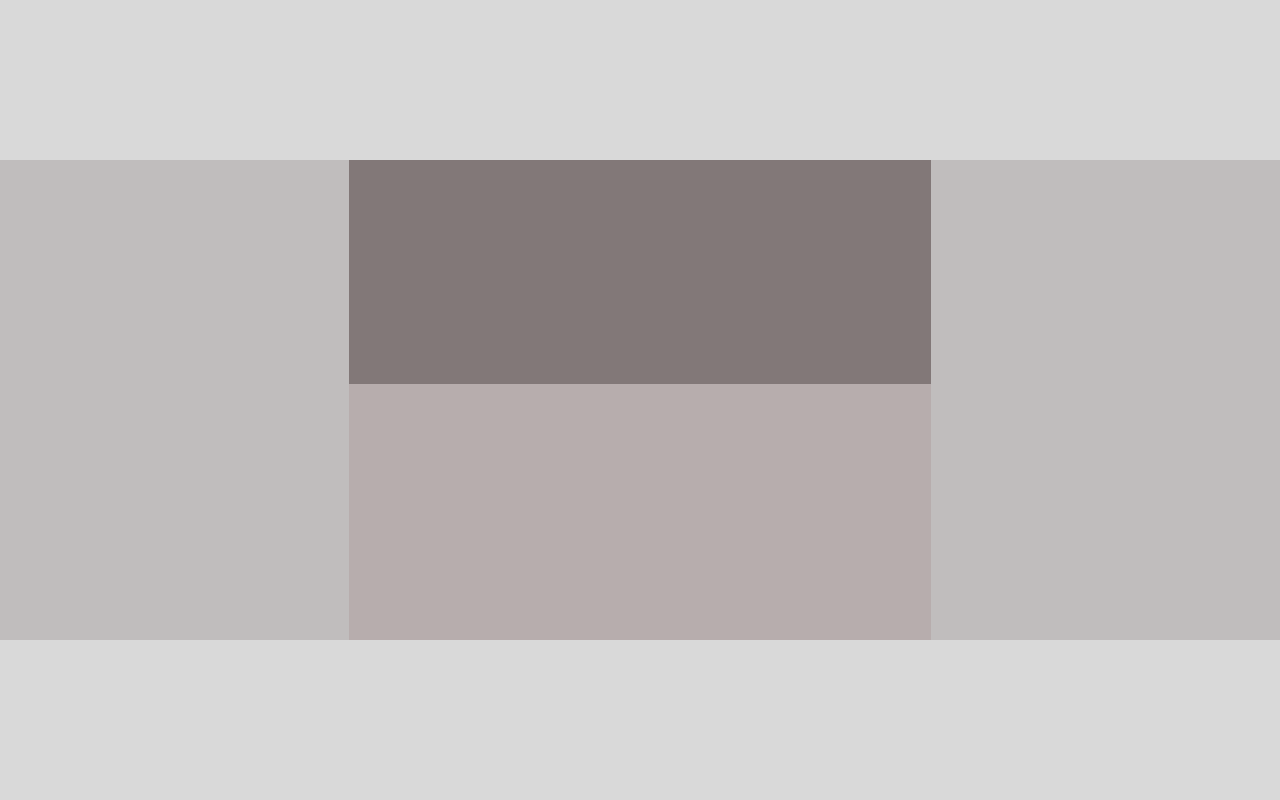
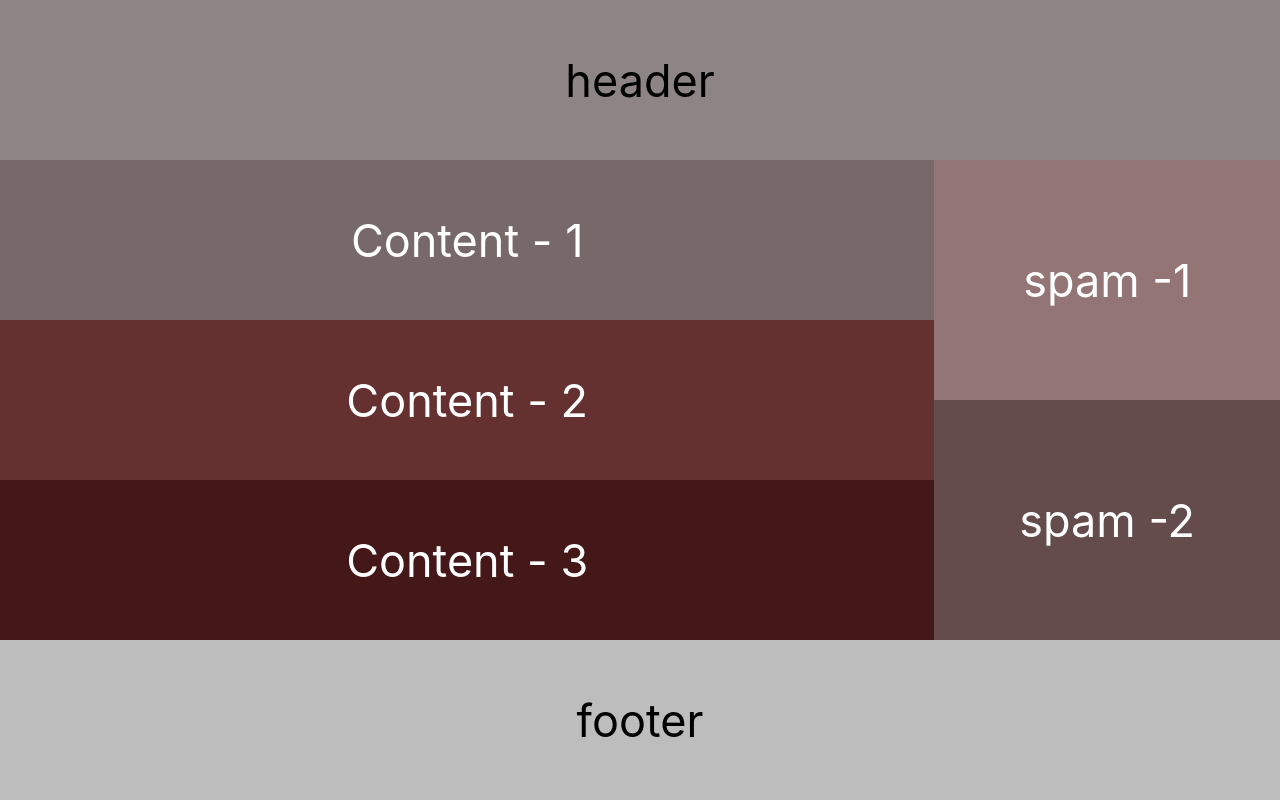
Before and after one commit to Alexmag75/HTML-CSS_1, a website: page Lesson9/hw9_4/task4.html in a window 1280 px wide. Drawn offline with Linux system fonts and the light colour scheme.

Commit message:
finish html

```diff
--- a/Lesson9/hw9_4/Style.css
+++ b/Lesson9/hw9_4/Style.css
@@ -2,38 +2,83 @@
     margin: 0;
     padding: 0;
 }
+body{
+    font-family: 'Inter', sans-serif;
+    font-size: 45px;
+    font-style: normal;
+    font-weight: 400;
+    line-height: normal;
+}
 .wrapper{
     height: 100vh;
     display: grid;
-    grid-template-columns:1.5fr 2.5fr 1.5fr;
-    grid-template-rows: 1fr 1.4fr 1.6fr 1fr;
+    grid-template-columns:0.73fr 0.27fr;
+    grid-template-rows: 1fr 0.5fr 0.5fr 0.5fr 0.5fr 0.5fr 0.5fr 1fr;
     grid-template-areas:
-    'header header header'
-    'aside-left box-top aside-right'
-    'aside-left box-bottom aside-right'
-     'footer footer footer';
+    'header header'
+    'box-left1 box-top'
+    'box-left1 box-top'
+    'box-left2 box-top'
+    'box-left2 box-bottom'
+    'box-left3 box-bottom'
+    'box-left3 box-bottom'
+    'footer footer';
 }
 header {
     grid-area: header;
-    background-color: #D9D9D9;
+    background-color: #8D8484;
+    display: flex;
+    align-items: center;
+    justify-content: center;
+    color: #000;
+
 }
 footer{
     grid-area: footer;
-    background-color: #D9D9D9;
+    background-color: #BDBDBD;
+    display: flex;
+    align-items: center;
+    justify-content: center;
+    color: #000;
+
 }
-.left{
-    grid-area: aside-left;
-    background-color: #C0BDBD;
+.box-left1{
+    grid-area: box-left1;
+    background-color: #776969;
+    display: flex;
+    align-items: center;
+    justify-content: center;
+    color: #FFF;
+    }
+.box-left2{
+    grid-area: box-left2;
+    background-color: #643030;
+    display: flex;
+    align-items: center;
+    justify-content: center;
+    color: #FFF;
+}
+.box-left3{
+    grid-area: box-left3;
+    background-color: #441818;
+    display: flex;
+    align-items: center;
+    justify-content: center;
+    color: #FFF;
 }
 .box-top{
     grid-area: box-top;
-    background-color: #827878;
+    background-color: #937575;
+    display: flex;
+    align-items: center;
+    justify-content: center;
+    color: #FFF;
 }
 .box-bottom{
     grid-area: box-bottom;
-    background-color: #B7ADAD;
+    background-color: #644C4C;
+    display: flex;
+    align-items: center;
+    justify-content: center;
+    color: #FFF;
 }
-.right{
-    grid-area: aside-right;
-    background-color: #C0BDBD;
-}
--- a/Lesson9/hw9_4/task4.html
+++ b/Lesson9/hw9_4/task4.html
@@ -7,12 +7,13 @@
 </head>
 <body>
     <div class="wrapper">
-         <header></header>
-         <div class="left"></div>
-         <div class="box-top"></div>
-         <div class="box-bottom"></div>
-         <div class="right"></div>
-         <footer></footer>
+         <header>header</header>
+         <div class="box-left1"> Content - 1</div>
+        <div class="box-left2">Content - 2</div>
+        <div class="box-left3">Content - 3</div>
+         <div class="box-top">spam -1</div>
+        <div class="box-bottom">spam -2</div>
+         <footer>footer</footer>
     </div>
 
 </body>
```
